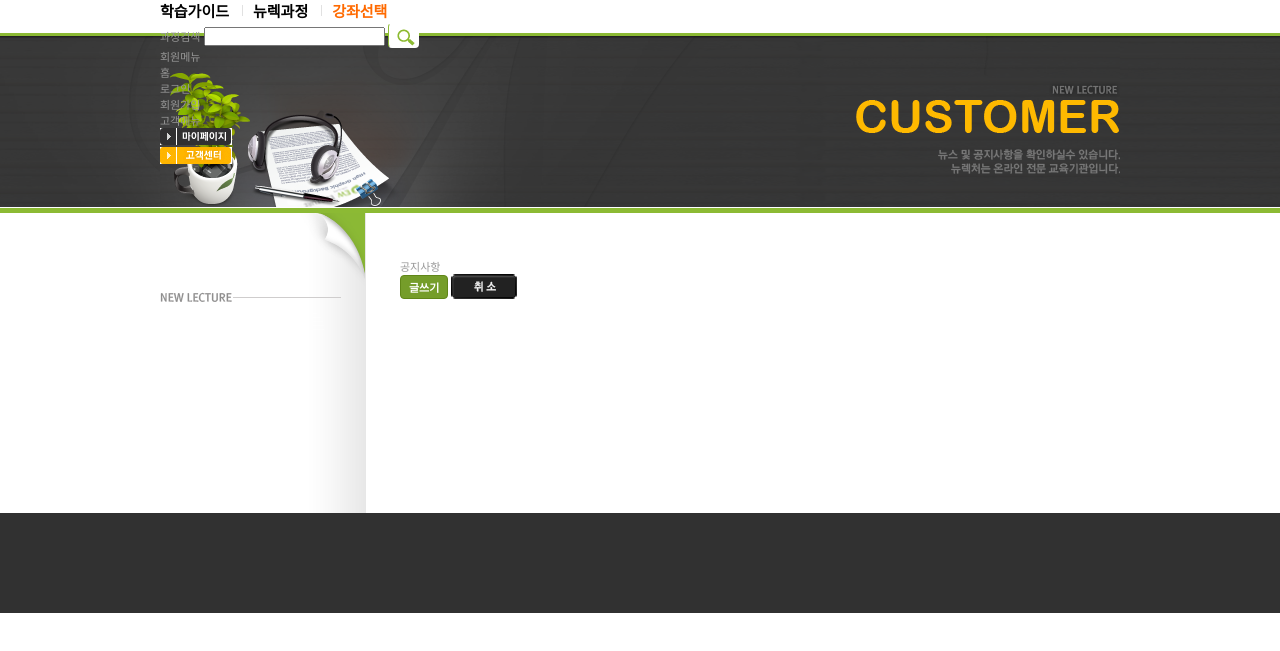
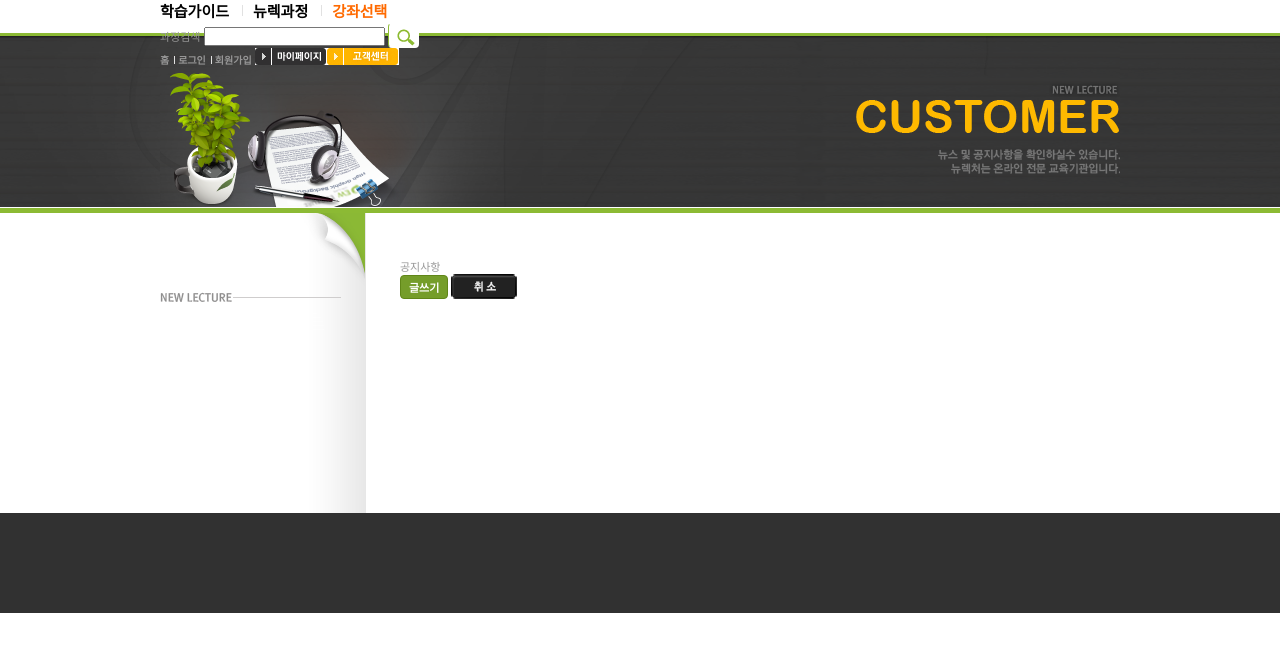
Before and after one commit to campCap/JspPrj, a plain HTML site: page WebContent/customer/notice.html in a window 1280 px wide. Shown: the part 37-688 px from the top of the page. Drawn offline with Linux system fonts and the light colour scheme.

Commit message:
0823 수고명건

```diff
--- a/WebContent/css/style.css
+++ b/WebContent/css/style.css
@@ -36,6 +36,7 @@ body{
 }
 
 
+/* ---------------------------------------------------- */
 .btn{
 	display: inline-block;
 	border: 0px;
@@ -88,41 +89,58 @@ body{
 		height: 23px;
 		background: url("../images/btn-cancel.png");
 	}
+/* --------------hr-list------------------------------ */
+
+.hr-list{
+		display: inline-block;
+	}
+
+	.hr-list ul{
+		overflow:auto;
+	}
+
+		.hr-list li{
+			float: left;
+		}
+		/* li부모의 첫번째 자식 태그 */
+		.hr-list li:first-child{
+			padding-left: 0px;
+			background: none;
+		}
 
 /* ------------------------------ */
 #header {
-	/* margin-top:50px; */
 	height: 70px;
 }
-	#main-menu{
-		display: inline-block;
-	}
 
-		#main-menu ul{
-			overflow:auto;
-		}
-
-			#main-menu li{
-				float: left;
+.main-menu li{
 	padding-left: 24px;
 	background: url("../images/bg-main-menu-vsp.png") no-repeat 13px center;
 }
-			/* li부모의 첫번째 자식 태그 */
-			#main-menu li:first-child{
-				padding-left: 0px;
-				background: none;
-			}
-			/* 막내 li의 a태그 */
-			#main-menu li:last-child a{
+
+	.main-menu li:last-child a{
 		color: #ff6a00;
 	}
 
-			#main-menu a{
-				font-family: 맑은 고딕 sans-serif;
+	.main-menu a{
+		font-family: 맑은 고딕, sans-serif;
 		font-size: 15px;
 		font-weight: bold;
 		color: #000000;
 	}
+
+	.member-menu li{
+		padding-left: 9px;
+		background: url("../images/bg-member-menu-sp.png") no-repeat 5px center;
+	}
+
+	.member-menu a{
+		font-family: 맑은 고딕, 고딕, sans-serif;
+		font-size: 10px;
+		font-weight: bold;
+		color: #979797;
+	}
+
 
 #visual {
 	height: 171px;
--- a/WebContent/customer/notice.html
+++ b/WebContent/customer/notice.html
@@ -15,7 +15,7 @@
 			<section>
 				<h2 class="hidden">머릿말</h2>
 
-				<nav id="main-menu" >
+				<nav id="main-menu" class="hr-list main-menu">
 					<h1 class="hidden">메인메뉴</h1>
 					<ul>
 						<li><a href="">학습가이드</a></li>
@@ -34,8 +34,8 @@
 					</form>
 				</section>
 
-				<nav>
-					<h1 class="cc">회원메뉴</h1>
+				<nav id ="member-menu" class="hr-list member-menu">
+					<h1 class="hidden">회원메뉴</h1>
 					<ul>
 						<li><a href="">홈</a></li>
 						<li><a href="">로그인</a></li>
@@ -43,8 +43,8 @@
 					</ul>
 				</nav>
 
-				<nav>
-					<h1>고객메뉴</h1>
+				<nav class="hr-list">
+					<h1 class="hidden">고객메뉴</h1>
 					<ul>
 						<li><a href=""><img src="../images/txt-mypage.png" alt="마이페이지" ></a></li>
 						<li><a href=""><img src="../images/txt-customer.png" alt="고객센터" ></a></li>
```
Lines whose indentation alone changed are shown as unchanged.
